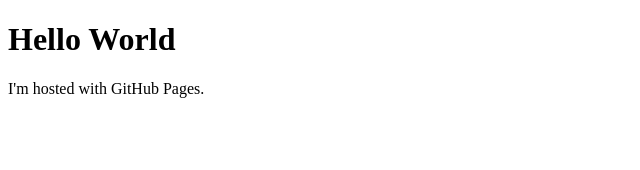
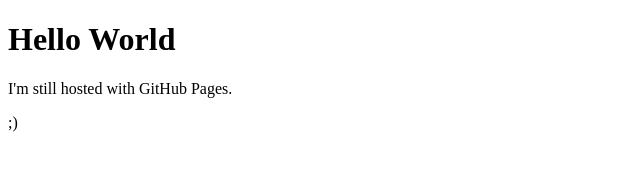
Before and after one commit to psidwell/psidwell.github.io, a plain HTML site: page index.html in a window 1280 px wide. Shown: the full height of the page, 0-640 px from the left. Drawn offline with Linux system fonts and the light colour scheme.

Commit message:
added 'still' and winkey emoticon

```diff
--- a/index.html
+++ b/index.html
@@ -2,6 +2,7 @@
 <html>
 <body>
 <h1>Hello World</h1>
-<p>I'm hosted with GitHub Pages.</p>
+<p>I'm still hosted with GitHub Pages. </p>
+<p>;)</p>
 </body>
 </html>
```
